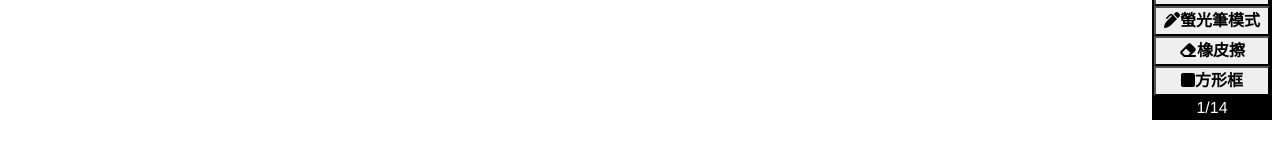
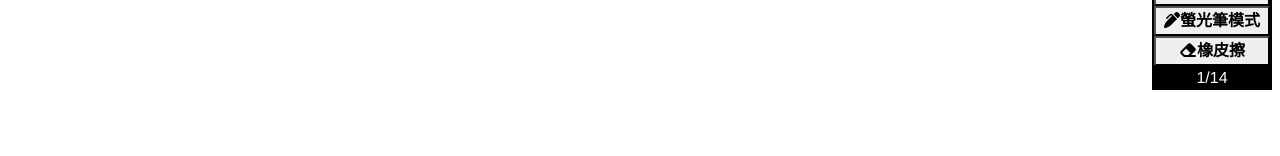
Before and after one commit to nodel33031/mainWeb, a Vue app: page /viewboard in a window 1280 px wide. Shown: the part 394-550 px from the top of the page. Built offline with nearby package versions, Linux system fonts and the light colour scheme; what vue3-video-play would draw is missing.

Commit message:
20220303

```diff
--- a/src/views/viewboard.vue
+++ b/src/views/viewboard.vue
@@ -95,7 +95,7 @@
       >
         <i class="fas fa-eraser" style="width: 100px">橡皮擦</i>
       </button>
-      <button
+      <!-- <button
         class="squareMode"
         @click="
           currentTool = 'square';
@@ -103,7 +103,7 @@
         "
       >
         <i class="fas fa-square" style="width: 100px">方形框</i>
-      </button>
+      </button> -->
       <div class="page" style="color: white">
         {{ pageNum }}/{{ pageTotalNum }}
       </div>
@@ -262,9 +262,9 @@ export default {
     //   let y = offsetY - canvasPosition.y;
     //   return { x, y };
     // },
-    aaa(){
-      document.getElementById("boardHeader").style.display = "none";
-    },
+    // controlHeader(){
+    //   document.getElementById("boardHeader").style.display = "none";
+    // },
     onCanvasMouseDown() {
       this.isCanvasMouseDown = true;
       // this.setTempSquare();
```
